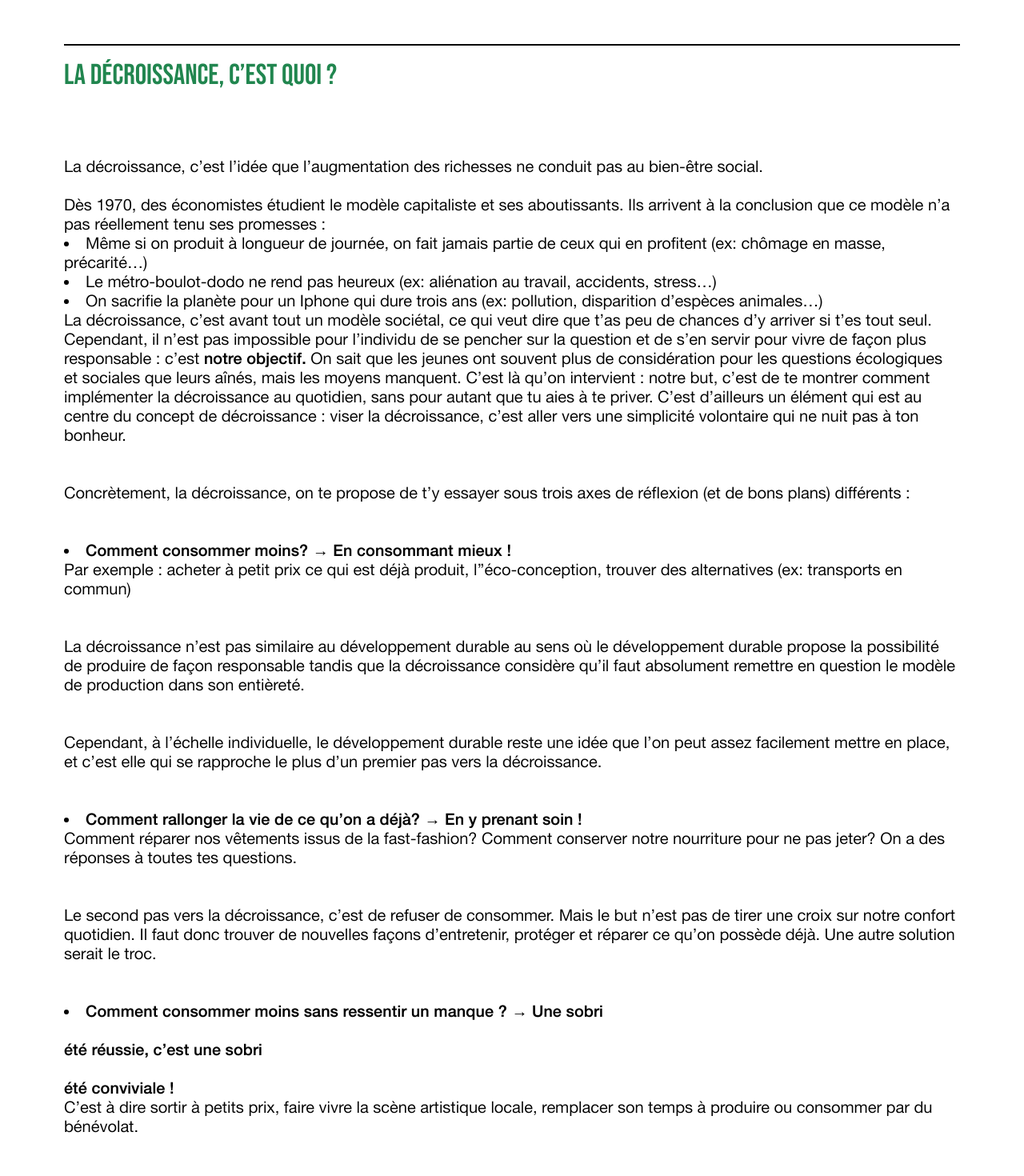
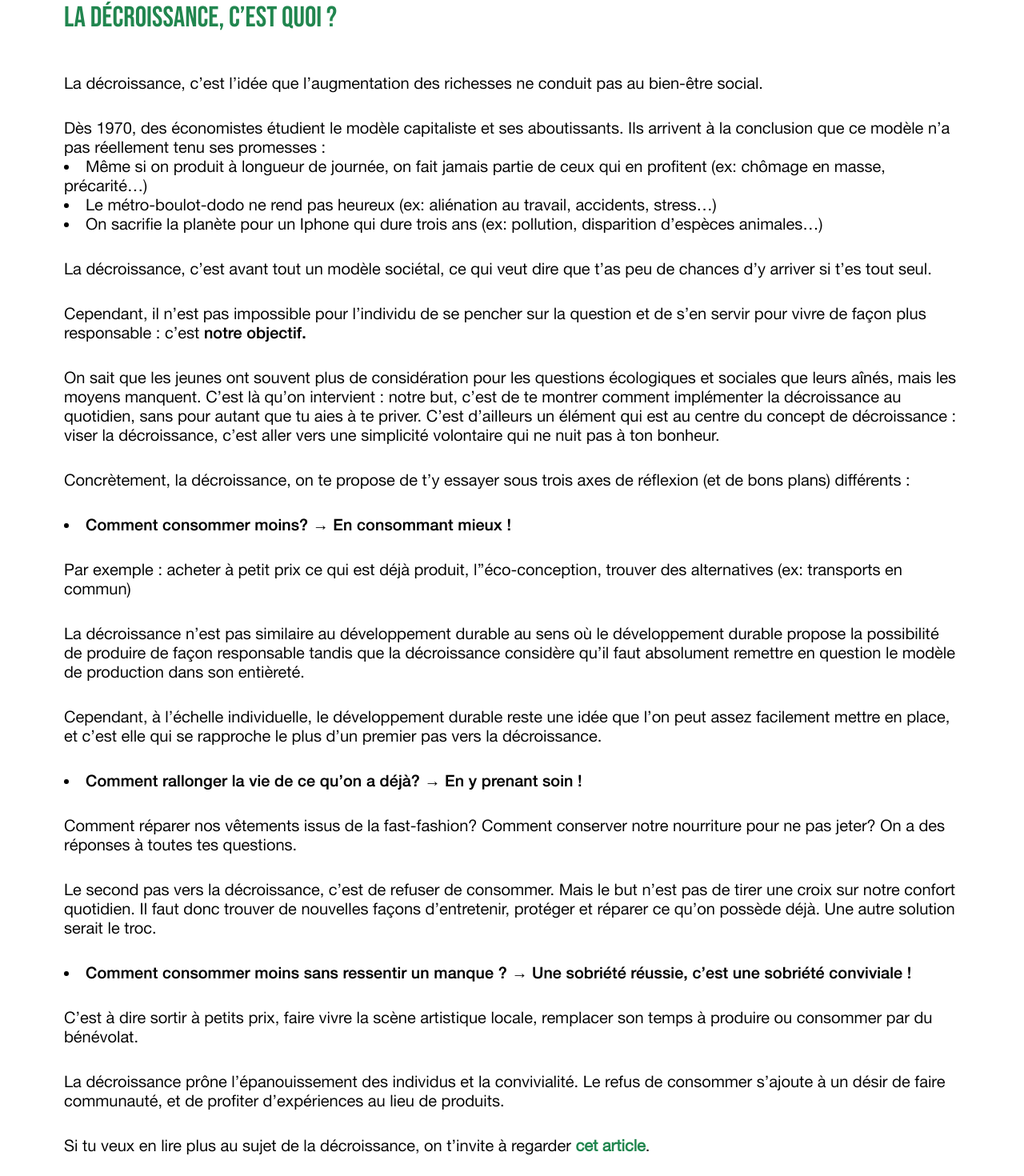
Before and after one commit to HeloisePi/Reboot2023_, a SvelteKit app: page /qui-sommes-nous in a window 1280 px wide. Shown: the part 1165-2635 px from the top of the page at 80% size. Built offline with nearby package versions, Linux system fonts and the light colour scheme.

Commit message:
qui sommes-nous

```diff
--- a/src/routes/component/TitleH2.svelte
+++ b/src/routes/component/TitleH2.svelte
@@ -8,9 +8,10 @@
 <style>
 h2{
     border-top: 2px solid rgb(0, 0, 0);
+    margin-top: 3rem;
     color: #21864F;
-    padding-top: 1rem;
+    padding-top: 2rem;
     text-transform: uppercase;
-    margin-bottom: 5rem;
+    margin-bottom: 3rem;
 }
 </style>
--- a/src/routes/qui-sommes-nous/+page.svelte
+++ b/src/routes/qui-sommes-nous/+page.svelte
@@ -1,62 +1,145 @@
 <script>
-	import Hero from "../component/Hero.svelte";
-    import TitleH2 from "../component/TitleH2.svelte";
-	import Name from "../component/Name.svelte";
+	import Hero from '../component/Hero.svelte';
+	import TitleH2 from '../component/TitleH2.svelte';
+	import Name from '../component/Name.svelte';
 </script>
 
-<Hero title="Qui sommes-nous ?"/>
+<Hero title="Qui sommes-nous ?" />
 <section>
 	<TitleH2>Frynge</TitleH2>
-    <p>Frynge, c’est une équipe d’étudiants dans les métiers du web. Sensibilisés à la cause environnementale, on a eu à cœur de partager des tips du quotidien pour entrer dans une démarche de décroissance. Parce que oui, tout le monde peut participer à cette décroissance.  <br><br><br><br><br><br>
+	<p>
+		Frynge, c’est une équipe d’étudiants dans les métiers du web. Sensibilisés à la cause
+		environnementale, on a eu à cœur de partager des tips du quotidien pour entrer dans une démarche
+		de décroissance. Parce que <span class="bold">oui</span>, tout le monde peut participer à cette
+		décroissance.
+	</p>
 
-        Notre but ? Viser un public étudiant local et proposer des solutions et des bons plans accessibles, même pour les petits budgets.</p>
+	<p>
+		Notre but ? Viser un public étudiant local et proposer des solutions et des bons plans
+		accessibles, même pour les petits budgets.
+	</p>
+
 	<TitleH2>La Décroissance, C’EST QUOI ?</TitleH2>
-    <p>La décroissance, c’est l’idée que l’augmentation des richesses ne conduit pas au bien-être social.<br><br>
 
-        Dès 1970, des économistes étudient le modèle capitaliste et ses aboutissants. Ils arrivent à la conclusion que ce modèle n’a pas réellement tenu ses promesses :
-    <li>Même si on produit à longueur de journée, on fait jamais partie de ceux qui en profitent (ex: chômage en masse, précarité…)</li>
-    <li>Le métro-boulot-dodo ne rend pas heureux (ex: aliénation au travail, accidents, stress…)</li>
-    <li>On sacrifie la planète pour un Iphone qui dure trois ans (ex: pollution, disparition d’espèces animales…)</li>
-    La décroissance, c’est avant tout un modèle sociétal, ce qui veut dire que t’as peu de chances d’y arriver si t’es tout seul.
-Cependant, il n’est pas impossible pour l’individu de se pencher sur la question et de s’en servir pour vivre de façon plus responsable : c’est <span class="bold">notre objectif.</span>
-On sait que les jeunes ont souvent plus de considération pour les questions écologiques et sociales que leurs aînés, mais les moyens manquent. C’est là qu’on intervient : notre but, c’est de te montrer comment implémenter la décroissance au quotidien, sans pour autant que tu aies à te priver. C’est d’ailleurs un élément qui est au centre du concept de décroissance : viser la décroissance, c’est aller vers une simplicité volontaire qui ne nuit pas à ton bonheur. <br><br><br>
-Concrètement, la décroissance, on te propose de t’y essayer sous trois axes de réflexion (et de bons plans) différents :<br><br><br>
-<li class=" bold">Comment consommer moins?   →   En consommant mieux !</li>
-Par exemple : acheter à petit prix ce qui est déjà produit, l’’éco-conception, trouver des alternatives (ex: transports en commun) <br><br><br>
+	<p>
+		La décroissance, c’est l’idée que l’augmentation des richesses ne conduit pas au bien-être
+		social.
+	</p>
 
-La décroissance n’est pas similaire au développement durable au sens où le développement durable propose la possibilité de produire de façon responsable tandis que la décroissance considère qu’il faut absolument remettre en question le modèle de production dans son entièreté.<br><br><br>
+	<p>
+		Dès 1970, des économistes étudient le modèle capitaliste et ses aboutissants. Ils arrivent à la
+		conclusion que ce modèle n’a pas réellement tenu ses promesses :
+		<li>
+			Même si on produit à longueur de journée, on fait jamais partie de ceux qui en profitent (ex:
+			chômage en masse, précarité…)
+		</li>
+		<li>
+			Le métro-boulot-dodo ne rend pas heureux (ex: aliénation au travail, accidents, stress…)
+		</li>
+		<li>
+			On sacrifie la planète pour un Iphone qui dure trois ans (ex: pollution, disparition d’espèces
+			animales…)
+		</li>
+	</p>
 
-Cependant, à l’échelle individuelle, le développement durable reste une idée que l’on peut assez facilement mettre en place, et c’est elle qui se rapproche le plus d’un premier pas vers la décroissance.<br><br><br>
-<li class="bold">Comment rallonger la vie de ce qu’on a déjà? → En y prenant soin !</li>
-Comment réparer nos vêtements issus de la fast-fashion? Comment conserver notre nourriture pour ne pas jeter? On a des réponses à toutes tes questions. <br><br><br>
+	<p>
+		La décroissance, c’est avant tout un modèle sociétal, ce qui veut dire que t’as peu de chances
+		d’y arriver si t’es tout seul.
+	</p>
 
-Le second pas vers la décroissance, c’est de refuser de consommer. Mais le but n’est pas de tirer une croix sur notre confort quotidien. Il faut donc trouver de nouvelles façons d’entretenir, protéger et réparer ce qu’on possède déjà. Une autre solution serait le troc.  <br><br><br>
-<li class="bold">Comment consommer moins sans ressentir un manque ? → Une sobri<br><br>été réussie, c’est une sobri<br><br>été conviviale !</li>
-C’est à dire sortir à petits prix, faire vivre la scène artistique locale, remplacer son temps à produire ou consommer par du bénévolat. <br><br><br>
+	<p>
+		Cependant, il n’est pas impossible pour l’individu de se pencher sur la question et de s’en
+		servir pour vivre de façon plus responsable : c’est <span class="bold">notre objectif.</span>
+	</p>
 
-La décroissance prône l’épanouissement des individus et la convivialité. Le refus de consommer s’ajoute à un désir de faire communauté, et de profiter d’expériences au lieu de produits.  <br><br><br>
+	<p>
+		On sait que les jeunes ont souvent plus de considération pour les questions écologiques et
+		sociales que leurs aînés, mais les moyens manquent. C’est là qu’on intervient : notre but, c’est
+		de te montrer comment implémenter la décroissance au quotidien, sans pour autant que tu aies à
+		te priver. C’est d’ailleurs un élément qui est au centre du concept de décroissance : viser la
+		décroissance, c’est aller vers une simplicité volontaire qui ne nuit pas à ton bonheur.
+	</p>
+	<p>
+		Concrètement, la décroissance, on te propose de t’y essayer sous trois axes de réflexion (et de
+		bons plans) différents :
+	</p>
 
-Si tu veux en lire plus au sujet de la décroissance, on t’invite à regarder cet article : <br><br><br><br><br><br>
-https://www.francetvinfo.fr/monde/environnement/l-article-a-lire-pour-tout-comprendre-a-la-decroissance-pronee-par-certains-candidats-a-la-primaire-ecologiste_4747435.html
+	<p><li class=" bold">Comment consommer moins? → En consommant mieux !</li></p>
+	<p>
+		Par exemple : acheter à petit prix ce qui est déjà produit, l’’éco-conception, trouver des
+		alternatives (ex: transports en commun)
+	</p>
 
+	<p>
+		La décroissance n’est pas similaire au développement durable au sens où le développement durable
+		propose la possibilité de produire de façon responsable tandis que la décroissance considère
+		qu’il faut absolument remettre en question le modèle de production dans son entièreté.
+	</p>
+
+	<p>
+		Cependant, à l’échelle individuelle, le développement durable reste une idée que l’on peut assez
+		facilement mettre en place, et c’est elle qui se rapproche le plus d’un premier pas vers la
+		décroissance.
+	</p>
+	<p><li class="bold">Comment rallonger la vie de ce qu’on a déjà? → En y prenant soin !</li></p>
+	<p>
+		Comment réparer nos vêtements issus de la fast-fashion? Comment conserver notre nourriture pour
+		ne pas jeter? On a des réponses à toutes tes questions.
+	</p>
+
+	<p>
+		Le second pas vers la décroissance, c’est de refuser de consommer. Mais le but n’est pas de
+		tirer une croix sur notre confort quotidien. Il faut donc trouver de nouvelles façons
+		d’entretenir, protéger et réparer ce qu’on possède déjà. Une autre solution serait le troc.
+	</p>
+	<p>
+		<li class="bold">
+			Comment consommer moins sans ressentir un manque ? → Une sobriété réussie, c’est une sobriété
+			conviviale !
+		</li>
+	</p>
+	<p>
+		C’est à dire sortir à petits prix, faire vivre la scène artistique locale, remplacer son temps à
+		produire ou consommer par du bénévolat.
+	</p>
+
+	<p>
+		La décroissance prône l’épanouissement des individus et la convivialité. Le refus de consommer
+		s’ajoute à un désir de faire communauté, et de profiter d’expériences au lieu de produits.
+	</p>
+
+	<p>
+		Si tu veux en lire plus au sujet de la décroissance, on t’invite à regarder <a
+			href="https://www.francetvinfo.fr/monde/environnement/l-article-a-lire-pour-tout-comprendre-a-la-decroissance-pronee-par-certains-candidats-a-la-primaire-ecologiste_4747435.html"
+			>cet article</a
+		>.
 	</p>
 </section>
 
 <style>
-
-    section{
+	section {
 		width: 100vw;
 		padding-left: 5rem;
 		padding-right: 5rem;
+		margin-bottom: 5rem;
 	}
 	@media screen and (max-width: 450px) {
-        section{
+		section {
 			padding-left: 1rem;
 			padding-right: 1rem;
 		}
 	}
-    p{
-        margin-bottom: 5rem;
+	p {
+		margin-bottom: 2rem;
 	}
 
+	a {
+		color: #21864f;
+		font-weight: bold;
+	}
+
+	a:hover {
+		text-decoration: underline;
+		text-underline-offset: 0.4vh;
+	}
 </style>
```
Lines whose indentation alone changed are shown as unchanged.
